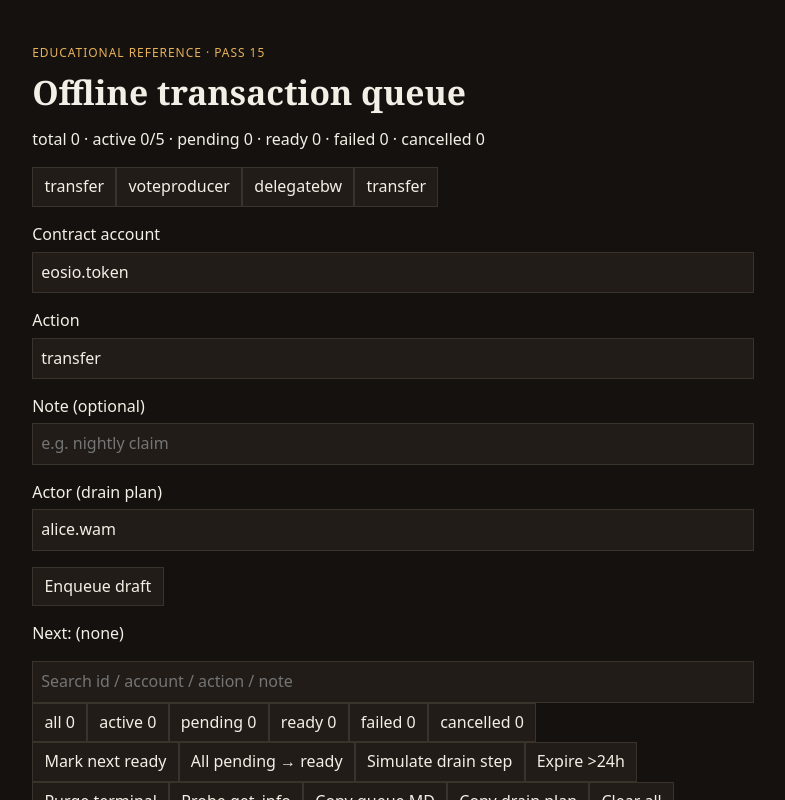
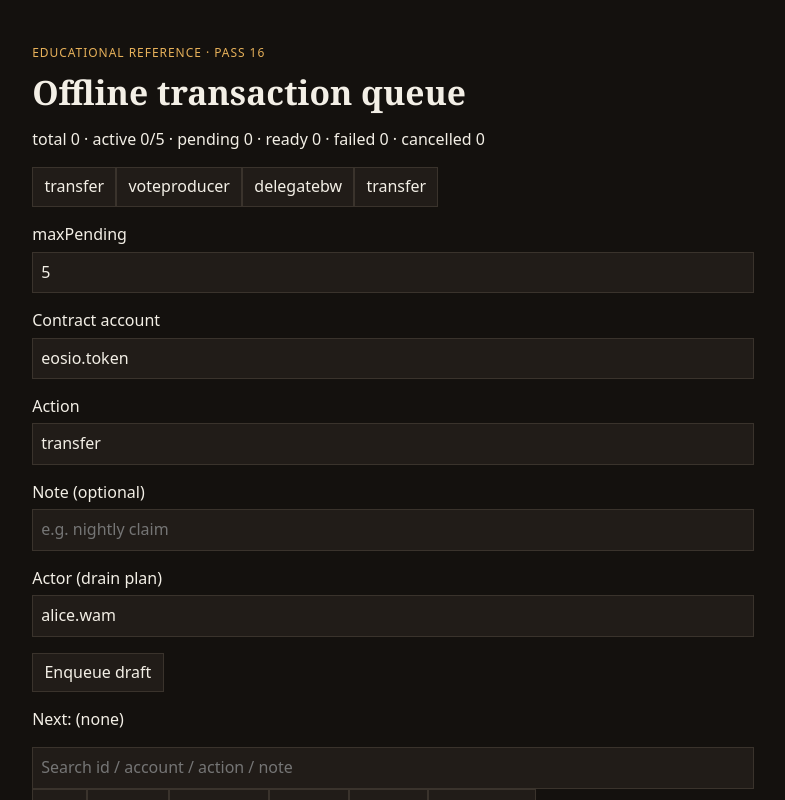
Before and after one commit to pixel-journey/wax-offline-transaction-queue, a Next.js app: page / in a window 1280 px wide. Shown: the top 800 px of the page, without its empty margins (247-1032 px from the left). Built offline with nearby package versions, Linux system fonts and the light colour scheme.

Commit message:
Pass 16: maxPending + duplicate draft

```diff
--- a/src/Demo.tsx
+++ b/src/Demo.tsx
@@ -2,6 +2,7 @@
 
 import { useEffect, useMemo, useState } from "react";
 import { RelatedBlueprints } from "./RelatedBlueprints";
+import { duplicateDraft, setMaxPending } from "./capacity";
 import { probeChainHead } from "./connectivity";
 import { importQueueJson } from "./importQueue";
 import { searchItems, setItemNote } from "./notes";
@@ -108,13 +109,13 @@ export function Demo() {
   return (
     <main className="wrap space-y-6 max-w-xl mx-auto p-6 text-white">
       <p className="kicker text-xs uppercase tracking-widest text-emerald-400/80">
-        Educational reference · Pass 15
+        Educational reference · Pass 16
       </p>
       <h1 className="text-2xl font-bold text-emerald-400">Offline transaction queue</h1>
       <p className="text-xs opacity-50 font-mono">{summaryLine(state)}</p>
 
       <section className="rounded-2xl border border-white/10 bg-black/40 p-4 space-y-3">
-        <div className="flex flex-wrap gap-2">
+        <div className="flex flex-wrap gap-2 items-center">
           {PRESETS.map((p) => (
             <button
               key={`${p.account}-${p.name}`}
@@ -128,6 +129,21 @@ export function Demo() {
               {p.name}
             </button>
           ))}
+          <label className="text-[10px] opacity-60 flex items-center gap-1 ml-auto">
+            maxPending
+            <input
+              type="number"
+              min={1}
+              max={50}
+              value={state.maxPending}
+              onChange={(e) => {
+                const r = setMaxPending(state, Number(e.target.value));
+                if (r.ok) applyState(r.state, `maxPending → ${r.state.maxPending}`);
+                else setMessage(r.reason);
+              }}
+              className="w-14 bg-black/60 border border-white/10 rounded px-1 py-0.5 font-mono"
+            />
+          </label>
         </div>
         <label className="block text-xs opacity-70">
           Contract account
@@ -401,6 +417,17 @@ export function Demo() {
                       type="button"
                       className="underline opacity-60"
                       onClick={() => {
+                        const r = duplicateDraft(state, item.id);
+                        if (r.ok) applyState(r.state, `Duplicated ${item.id}`);
+                        else setMessage(r.reason);
+                      }}
+                    >
+                      copy
+                    </button>
+                    <button
+                      type="button"
+                      className="underline opacity-60"
+                      onClick={() => {
                         const nextNote = window.prompt(
                           "Note (max 200)",
                           item.note ?? ""
--- /dev/null
+++ b/src/capacity.ts
@@ -0,0 +1,34 @@
+import { enqueueItem } from "./queue";
+import type { QueueItem, QueueState } from "./types";
+
+export function setMaxPending(
+  state: QueueState,
+  maxPending: number
+): { ok: false; reason: string } | { ok: true; state: QueueState } {
+  if (!Number.isInteger(maxPending) || maxPending < 1 || maxPending > 50)
+    return { ok: false, reason: "maxPending must be an integer 1–50" };
+  const active = state.items.filter(
+    (i) => i.status === "pending" || i.status === "ready"
+  ).length;
+  if (active > maxPending)
+    return {
+      ok: false,
+      reason: `cannot lower cap below current active count (${active})`,
+    };
+  return { ok: true, state: { ...state, maxPending } };
+}
+
+/** Clone an item as a new pending draft (educational retry / variant). */
+export function duplicateDraft(
+  state: QueueState,
+  id: string
+): { ok: false; reason: string } | { ok: true; state: QueueState; item: QueueItem } {
+  const src = state.items.find((i) => i.id === id);
+  if (!src) return { ok: false, reason: "item not found" };
+  return enqueueItem(state, {
+    account: src.account,
+    name: src.name,
+    data: src.data ? { ...src.data } : undefined,
+    note: src.note ? `${src.note} (copy)` : "copy",
+  });
+}
```
Also changed, not shown: 2 other files (tests, documents, lock files or other folders).
